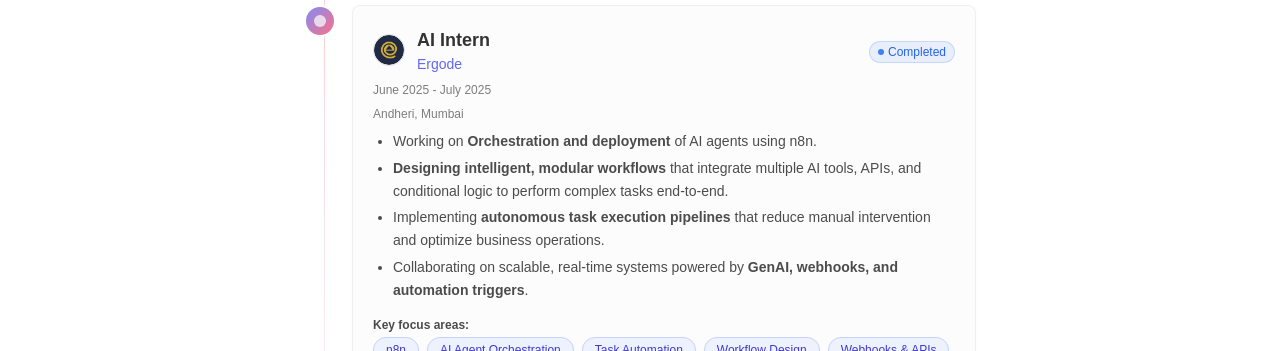
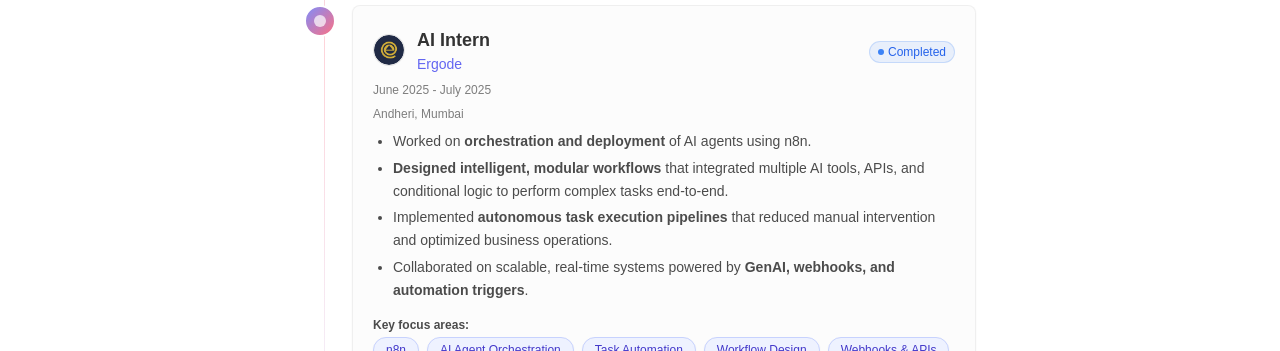
Before and after one commit to Sid3503/siddharth, a Next.js app: page / in a window 1280 px wide. Shown: the part 2040-2391 px from the top of the page. Built offline with nearby package versions, Linux system fonts and the light colour scheme.

Commit message:
Update experience.tsx

```diff
--- a/app/components/experience.tsx
+++ b/app/components/experience.tsx
@@ -141,10 +141,10 @@ export default function Experience() {
 
                   {/* Description */}
                   <ul className="list-disc pl-5 text-black/70 dark:text-white/70 text-sm leading-relaxed mb-4 transition-all duration-300 ease-in-out group-hover:text-black/80 dark:group-hover:text-white/80 space-y-1">
-                    <li className="hover:scale-[1.01] hover:shadow-sm transition-all duration-300 ease-in-out">Working on <span className="font-bold">Orchestration and deployment</span> of AI agents using n8n.</li>
-                    <li className="hover:scale-[1.01] hover:shadow-sm transition-all duration-300 ease-in-out"><span className="font-bold">Designing intelligent, modular workflows</span> that integrate multiple AI tools, APIs, and conditional logic to perform complex tasks end-to-end.</li>
-                    <li className="hover:scale-[1.01] hover:shadow-sm transition-all duration-300 ease-in-out">Implementing <span className="font-bold">autonomous task execution pipelines</span> that reduce manual intervention and optimize business operations.</li>
-                    <li className="hover:scale-[1.01] hover:shadow-sm transition-all duration-300 ease-in-out">Collaborating on scalable, real-time systems powered by <span className="font-bold">GenAI, webhooks, and automation triggers</span>.</li>
+                    <li className="hover:scale-[1.01] hover:shadow-sm transition-all duration-300 ease-in-out">Worked on <span className="font-bold">orchestration and deployment</span> of AI agents using n8n.</li>
+                    <li className="hover:scale-[1.01] hover:shadow-sm transition-all duration-300 ease-in-out"><span className="font-bold">Designed intelligent, modular workflows</span> that integrated multiple AI tools, APIs, and conditional logic to perform complex tasks end-to-end.</li>
+                    <li className="hover:scale-[1.01] hover:shadow-sm transition-all duration-300 ease-in-out">Implemented <span className="font-bold">autonomous task execution pipelines</span> that reduced manual intervention and optimized business operations.</li>
+                    <li className="hover:scale-[1.01] hover:shadow-sm transition-all duration-300 ease-in-out">Collaborated on scalable, real-time systems powered by <span className="font-bold">GenAI, webhooks, and automation triggers</span>.</li>
                   </ul>
 
                   {/* Key Focus Areas */}
```
